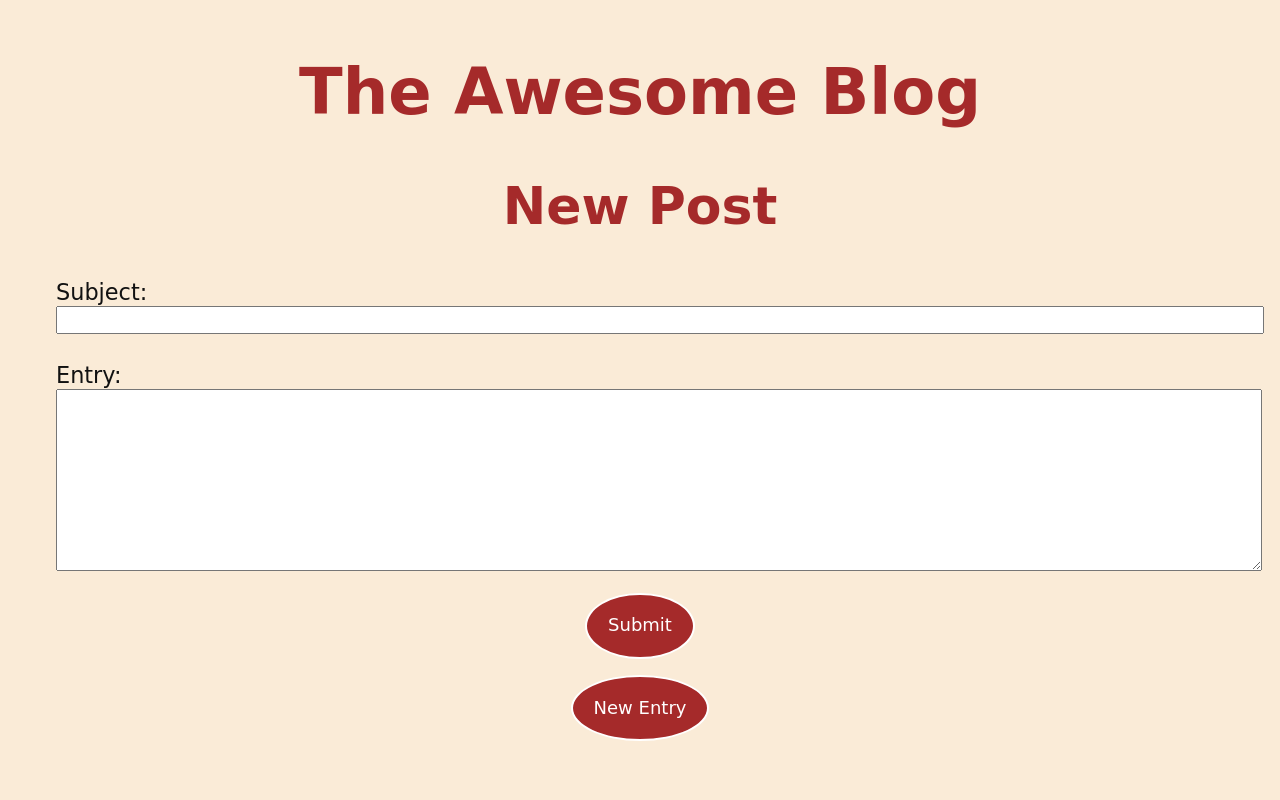
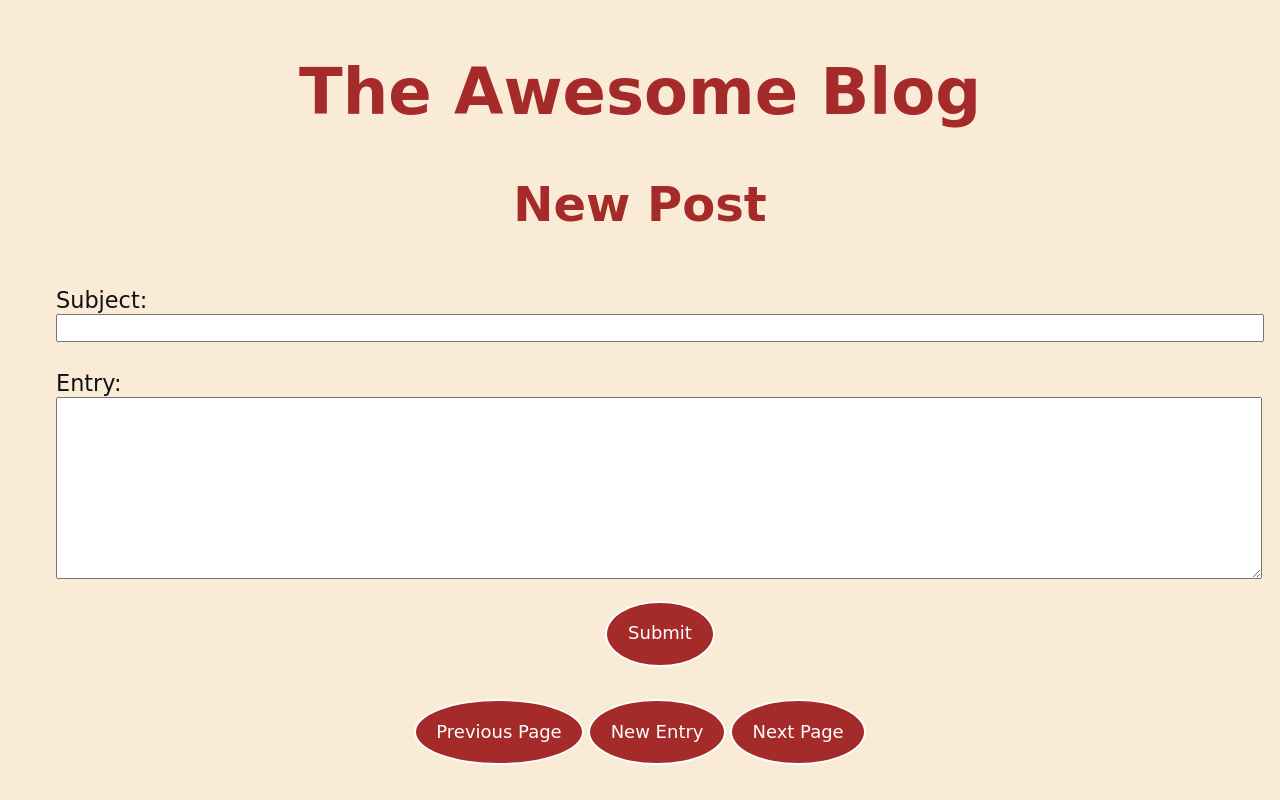
Before and after one commit to 56phil/blog, a Python web app: template templates/newpost.html in a window 1280 px wide. Run offline with Jinja, Linux system fonts and the light colour scheme; the template is opened without the code that fills it, so the values that code supplies are empty.

Commit message:
working on previous/next

```diff
--- a/app.yaml
+++ b/app.yaml
@@ -1,4 +1,4 @@
-application: blog
+application: prh-blog
 version: 1
 runtime: python27
 api_version: 1
--- a/css/blog.css
+++ b/css/blog.css
@@ -12,6 +12,10 @@ body {
   width:75rem;
 }
 
+form {
+  display:inline-block;
+}
+
 h1 {
   color:brown;
   font-family:cursive;
@@ -22,7 +26,7 @@ h1 {
 h2 {
   color:brown;
   font-family:cursive;
-  font-size:3.25rem;
+  font-size:3rem;
   text-align:center;
 }
 
@@ -53,6 +57,27 @@ textarea {
   width:75rem;
 }
 
+#bottom {
+  /* display:inline-block; */
+  /* margin:0.2rem auto; */
+  text-align:center;
+  /* width:75rem; */
+}
+
+#new {
+  top:0;
+}
+
+#next {
+  /* position:absolute; */
+  top:0;
+}
+
+#prev {
+  position:relative;
+  top:0;
+}
+
 .error {
   color:red;
 }
@@ -69,6 +94,7 @@ textarea {
 
 .newpostheading {
   color:brown;
+  text-align:center;
 }
 
 .post + .post {
@@ -77,11 +103,10 @@ textarea {
 
 .post-date {
     bottom:0;
-    color:brown;
+    color:#777;
     margin-right:0.2rem;
     position:absolute;
     right:0;
-
 }
 
 .post-heading {
--- a/templates/base.html
+++ b/templates/base.html
@@ -12,7 +12,12 @@
 
     {% block content %}
     {% endblock %}
-    <form action='/blog/newpost'><input type='submit' value='New Entry' class='submit' /></form>
 
+    <div id='bottom'>
+      <form action='/blog/prev'><input type='submit' value='Previous Page' class='submit' id=prev /></form>
+      <form action='/blog/newpost'><input type='submit' value='New Entry' class='submit' id='new' /></form>
+      <form action='/blog/next'><input type='submit' value='Next Page' class='submit' id='next' /></form>
+    </div>
+    <input type='hidden' value='1' name='page' default='1' id='page' />
   </body>
 </html>
--- a/templates/front.html
+++ b/templates/front.html
@@ -7,4 +7,5 @@
     <br><br>
   {% endfor %}
 
+
 {% endblock %}
```
Also changed, not shown: main.py (+39 -16 lines).
